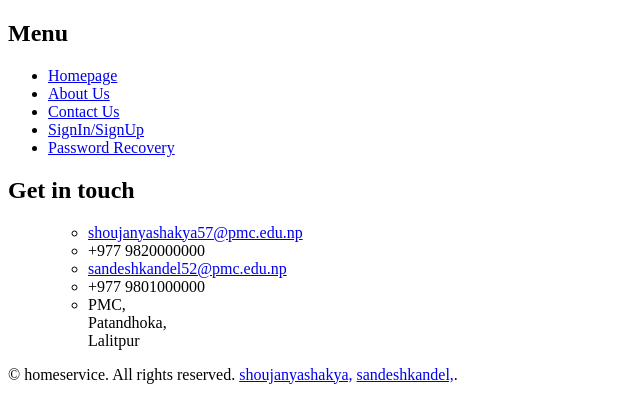
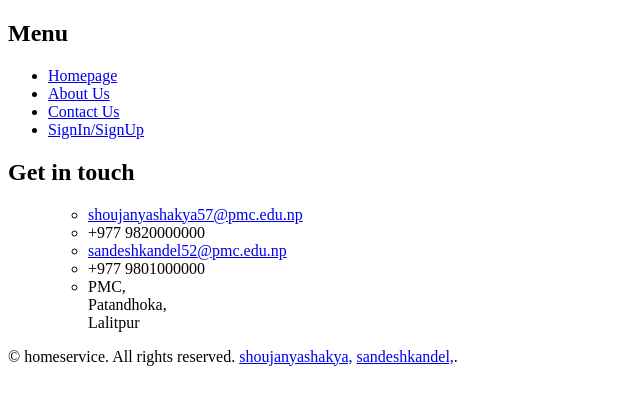
Before and after one commit to s2ope/home-service-platform, a PHP site: page /menu.php in a window 1280 px wide. Shown: the top 420 px of the page, without its empty margins (0-640 px from the left). Run offline with PHP 8.4, Linux system fonts and the light colour scheme.

Commit message:
Fix cleanup

```diff
--- a/menu.php
+++ b/menu.php
@@ -25,7 +25,7 @@
 	<li><a href="aboutus.php">About Us</a></li>
 	<li><a href="contactus.php">Contact Us</a></li>
 	<li><a href="Signin.php">SignIn/SignUp</a></li>
-	<li><a href="Verify.php">Password Recovery</a></li>
+	<!-- <li><a href="Verify.php">Password Recovery</a></li> -->
 </ul>
 </nav>
 	<!-- Section -->
--- a/pmenu.php
+++ b/pmenu.php
@@ -185,7 +185,6 @@ $empty_stars = 5 - $full_stars - ($has_half_star ? 1 : 0);
         <li><a href="view_request.php">Active Requests <?php if($unread_service_count>0) echo '<span class="unread-badge">'.$unread_service_count.'</span>'; ?></a></li>
         <li><a href="provider_map.php">View Map</a></li>
         <li><a href="View_report.php">Request History</a></li>
-        <li><a href="update_bill.php">Update Bill</a></li>
         <li><a href="Provider_Cpass.php">My Account</a></li>
         <li><a href="contactusp.php">Contact Us</a></li>
         <li><a href="Signout.php">Signout</a></li>
```
